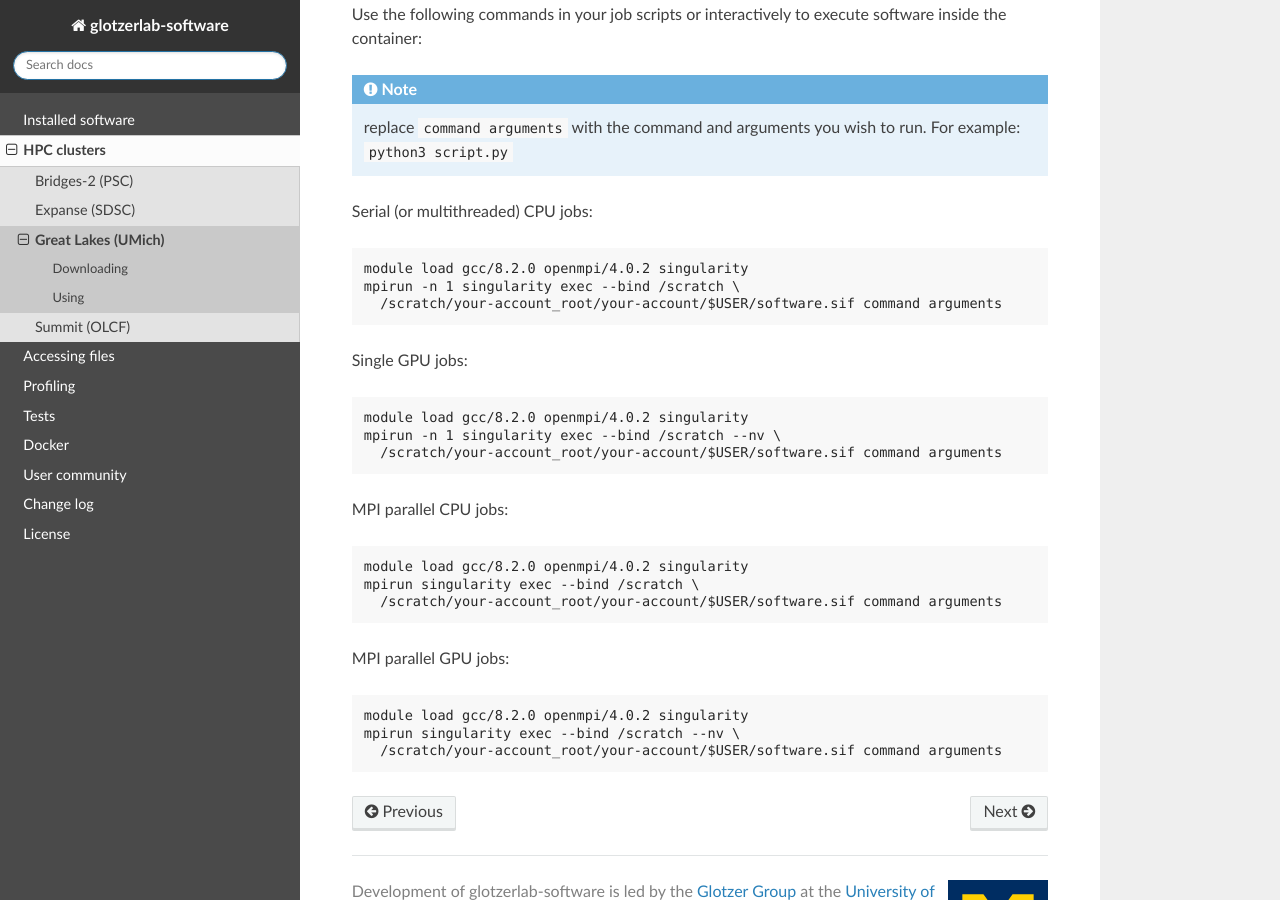
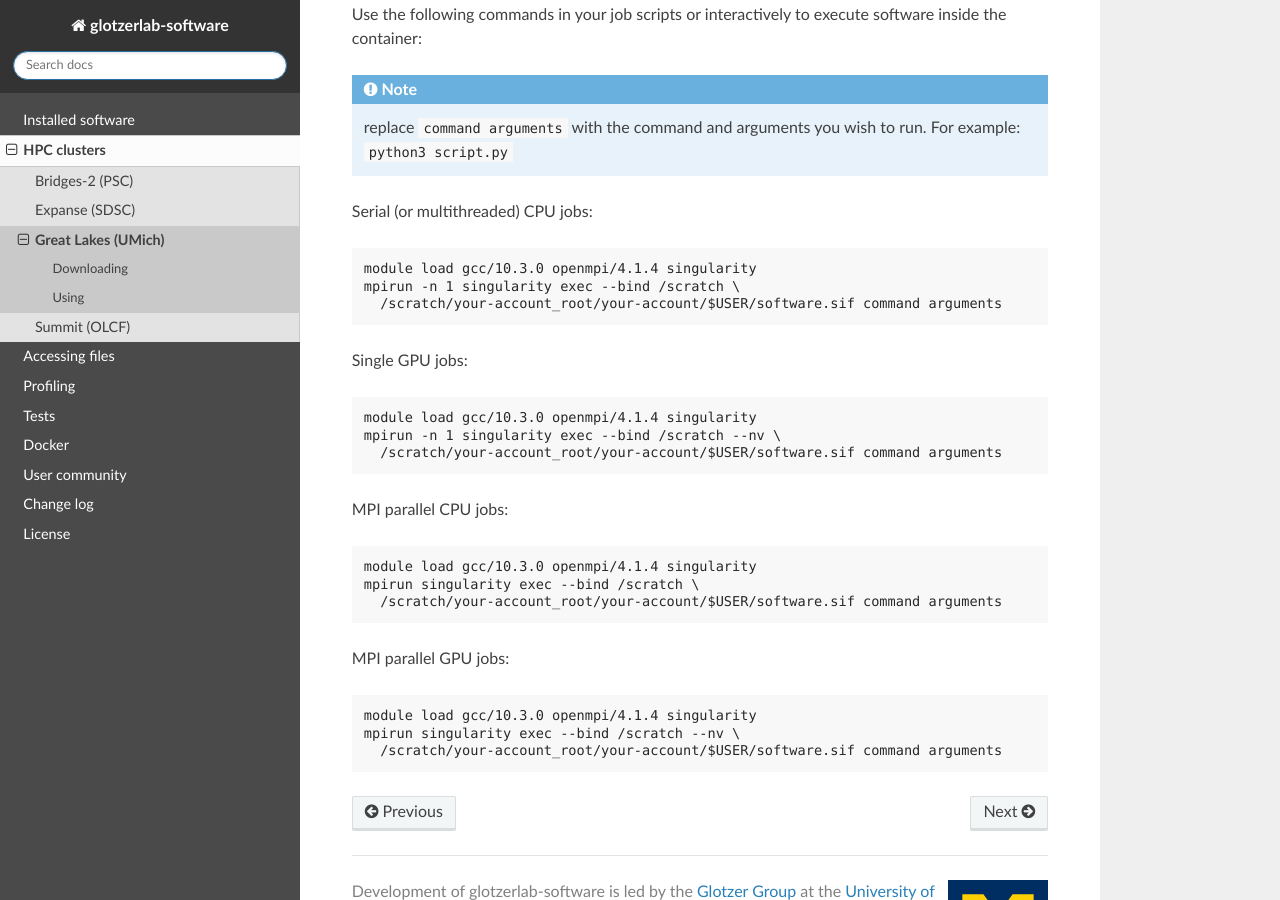
Before and after one commit to glotzerlab/software, a Sphinx documentation site: the page built from doc/clusters/greatlakes.rst, in a window 1280 px wide and 900 px high, scrolled down 687 px. Built offline with Sphinx 7.4.7 and the Read the Docs theme 2.0.0, drawn with Linux system fonts in a browser that asks for light colours.

Commit message:
Update library versions to match greatlakes8.

```diff
--- a/doc/clusters/greatlakes.rst
+++ b/doc/clusters/greatlakes.rst
@@ -32,24 +32,24 @@ Use the following commands in your job scripts or interactively to execute softw
 
 Serial (or multithreaded) CPU jobs::
 
-    module load gcc/8.2.0 openmpi/4.0.2 singularity
+    module load gcc/10.3.0 openmpi/4.1.4 singularity
     mpirun -n 1 singularity exec --bind /scratch \
       /scratch/your-account_root/your-account/$USER/software.sif command arguments
 
 Single GPU jobs::
 
-    module load gcc/8.2.0 openmpi/4.0.2 singularity
+    module load gcc/10.3.0 openmpi/4.1.4 singularity
     mpirun -n 1 singularity exec --bind /scratch --nv \
       /scratch/your-account_root/your-account/$USER/software.sif command arguments
 
 MPI parallel CPU jobs::
 
-    module load gcc/8.2.0 openmpi/4.0.2 singularity
+    module load gcc/10.3.0 openmpi/4.1.4 singularity
     mpirun singularity exec --bind /scratch \
       /scratch/your-account_root/your-account/$USER/software.sif command arguments
 
 MPI parallel GPU jobs::
 
-    module load gcc/8.2.0 openmpi/4.0.2 singularity
+    module load gcc/10.3.0 openmpi/4.1.4 singularity
     mpirun singularity exec --bind /scratch --nv \
       /scratch/your-account_root/your-account/$USER/software.sif command arguments
```
Also changed, not shown: make_dockerfiles.py (+5 -5 lines), 2 other files.
